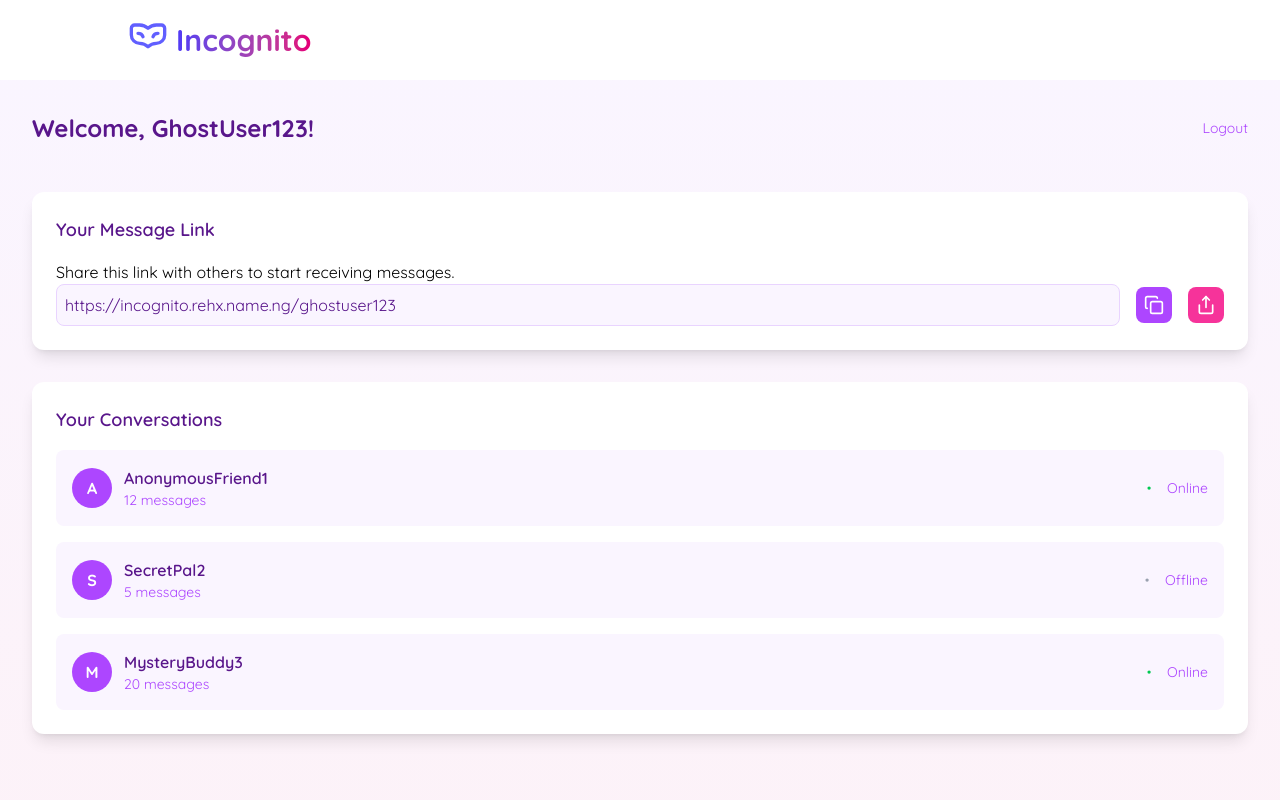
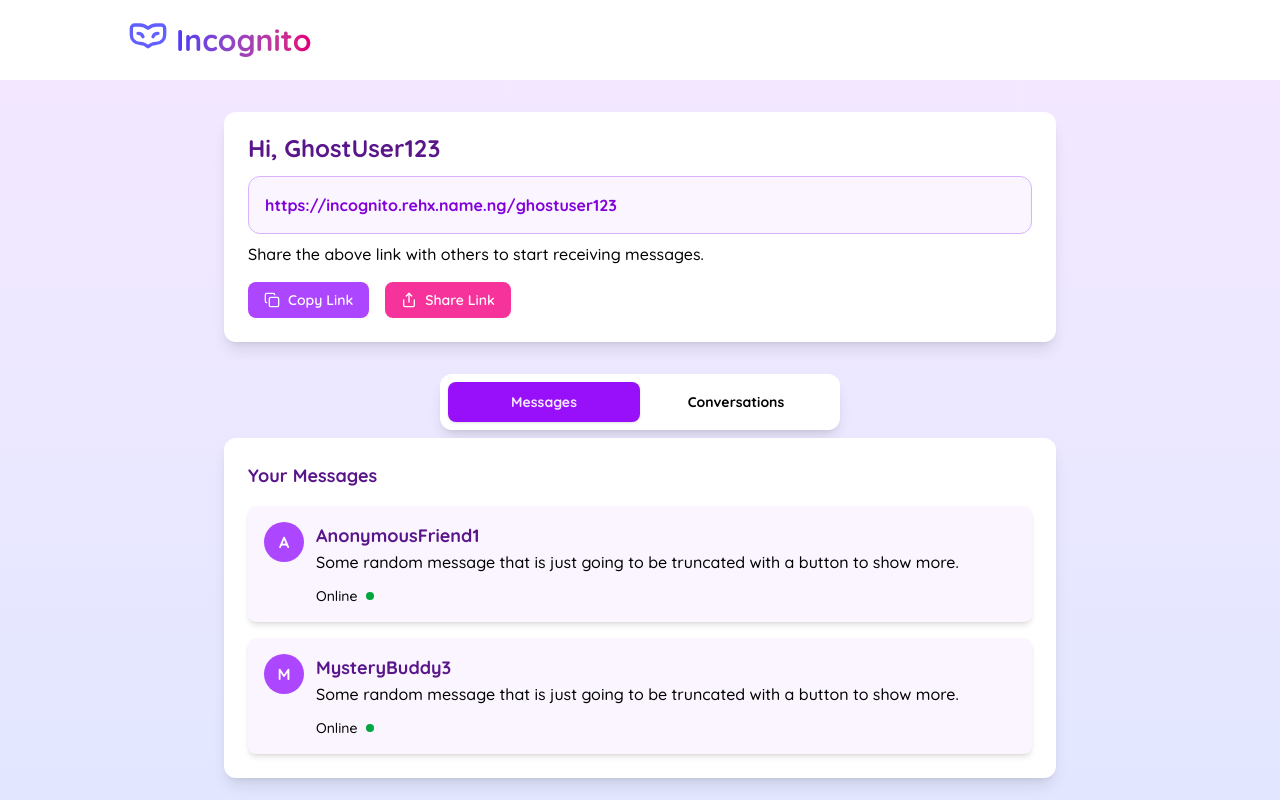
Before and after one commit to ajiohjesse/incognito-frontend, a React (Vite) app: page /u/messages in a window 1280 px wide. Shown: the top 800 px of the page. Built offline with nearby package versions, Linux system fonts and the light colour scheme.

Commit message:
feat design messages page

```diff
--- a/src/app.tsx
+++ b/src/app.tsx
@@ -3,6 +3,8 @@ import { QueryClient, QueryClientProvider } from '@tanstack/react-query';
 import HomePage from './pages/homepage';
 import Layout from './pages/layout';
 import Dashboard from './pages/dashboard';
+import Conversation from './pages/conversation';
+import Message from './pages/message';
 
 const queryClient = new QueryClient({});
 
@@ -14,8 +16,11 @@ function App() {
           <Route element={<Layout />}>
             <Route index element={<HomePage />} />
             <Route path="u/messages" element={<Dashboard />} />
-            <Route path="u/messages/:conversationId" element={<Dashboard />} />
-            <Route path=":username" element={<Username />} />
+            <Route
+              path="u/messages/:conversationId"
+              element={<Conversation />}
+            />
+            <Route path=":username" element={<Message />} />
           </Route>
         </Routes>
       </BrowserRouter>
@@ -24,7 +29,3 @@ function App() {
 }
 
 export default App;
-
-const Username = () => {
-  return <>Hello</>;
-};
--- /dev/null
+++ b/src/components/conversations.tsx
@@ -0,0 +1,70 @@
+import { useState } from 'react';
+
+const Conversations = () => {
+  const [conversations] = useState<
+    Array<{
+      id: string;
+      friendUsername: string;
+      messageCount: number;
+      isActive: boolean;
+    }>
+  >([
+    {
+      id: '1',
+      friendUsername: 'AnonymousFriend1',
+      messageCount: 12,
+      isActive: true,
+    },
+    { id: '2', friendUsername: 'SecretPal2', messageCount: 5, isActive: false },
+    {
+      id: '3',
+      friendUsername: 'MysteryBuddy3',
+      messageCount: 20,
+      isActive: true,
+    },
+  ]);
+  return (
+    <section className="bg-white p-6 rounded-xl shadow-lg">
+      <h2 className="text-lg font-bold text-purple-900 mb-4">
+        Your Conversations
+      </h2>
+      <div className="space-y-4">
+        {conversations.map(convo => (
+          <a
+            href="#"
+            key={convo.id}
+            className="p-4 block bg-purple-50 rounded-lg hover:bg-purple-200 transition-colors shadow-md"
+          >
+            <span className="flex gap-3">
+              <span className="w-10 h-10 shrink-0 bg-purple-500 rounded-full flex items-center justify-center text-white font-bold">
+                {convo.friendUsername[0]}
+              </span>
+
+              <span className="grid">
+                <span className="font-bold text-lg text-purple-900">
+                  {convo.friendUsername}
+                </span>
+                <span className="text-purple-500 font-medium">
+                  {convo.messageCount} messages
+                </span>
+
+                <span className="flex font-medium items-center gap-2 mt-3">
+                  <span className="text-sm">
+                    {convo.isActive ? 'Online' : 'Offline'}
+                  </span>
+                  {convo.isActive ? (
+                    <span className="size-2 rounded-full bg-green-600" />
+                  ) : (
+                    <span className="size-2 rounded-full bg-rose-600" />
+                  )}
+                </span>
+              </span>
+            </span>
+          </a>
+        ))}
+      </div>
+    </section>
+  );
+};
+
+export default Conversations;
--- /dev/null
+++ b/src/components/messages.tsx
@@ -0,0 +1,66 @@
+import { useState } from 'react';
+
+const Messages = () => {
+  const [conversations] = useState<
+    Array<{
+      id: string;
+      friendUsername: string;
+      message: string;
+    }>
+  >([
+    {
+      id: '1',
+      friendUsername: 'AnonymousFriend1',
+      message:
+        'Some random message that is just going to be truncated with a button to show more.',
+    },
+    {
+      id: '3',
+      friendUsername: 'MysteryBuddy3',
+      message:
+        'Some random message that is just going to be truncated with a button to show more.',
+    },
+  ]);
+  return (
+    <section className="bg-white p-6 rounded-xl shadow-lg">
+      <h2 className="text-lg font-bold text-purple-900 mb-4">Your Messages</h2>
+      <div className="space-y-4">
+        {conversations.map(convo => (
+          <a
+            href="#"
+            key={convo.id}
+            className=" block p-4 bg-purple-50 rounded-lg hover:bg-purple-200 transition-colors shadow-md"
+          >
+            <span className="flex gap-3">
+              <span className="w-10 h-10 shrink-0 bg-purple-500 rounded-full flex items-center justify-center text-white font-bold">
+                {convo.friendUsername[0]}
+              </span>
+
+              <span>
+                <span className="font-bold text-lg text-purple-900">
+                  {convo.friendUsername}
+                </span>
+                <span className="font-medium line-clamp-1">
+                  {convo.message}
+                </span>
+
+                <span className="flex font-medium items-center gap-2 mt-3">
+                  <span className="text-sm">
+                    {convo.message ? 'Online' : 'Offline'}
+                  </span>
+                  {convo.message ? (
+                    <span className="size-2 rounded-full bg-green-600" />
+                  ) : (
+                    <span className="size-2 rounded-full bg-rose-600" />
+                  )}
+                </span>
+              </span>
+            </span>
+          </a>
+        ))}
+      </div>
+    </section>
+  );
+};
+
+export default Messages;
--- /dev/null
+++ b/src/components/ui/tabs.tsx
@@ -0,0 +1,50 @@
+'use client';
+
+import * as React from 'react';
+import * as TabsPrimitive from '@radix-ui/react-tabs';
+
+const Tabs = TabsPrimitive.Root;
+
+const TabsList = React.forwardRef<
+  React.ElementRef<typeof TabsPrimitive.List>,
+  React.ComponentPropsWithoutRef<typeof TabsPrimitive.List>
+>(({ className, ...props }, ref) => (
+  <TabsPrimitive.List
+    ref={ref}
+    className={
+      'flex h-14 shadow-lg w-[min(80vw,400px)] mx-auto items-center justify-center rounded-xl bg-white p-2 text-purple-900' +
+      className
+    }
+    {...props}
+  />
+));
+TabsList.displayName = TabsPrimitive.List.displayName;
+
+const TabsTrigger = React.forwardRef<
+  React.ElementRef<typeof TabsPrimitive.Trigger>,
+  React.ComponentPropsWithoutRef<typeof TabsPrimitive.Trigger>
+>(({ ...props }, ref) => (
+  <TabsPrimitive.Trigger
+    ref={ref}
+    className="flex flex-1 h-full items-center justify-center whitespace-nowrap rounded-lg px-3 py-1.5 text-sm font-bold ring-offset-white transition-all focus-visible:outline-none focus-visible:ring-2 focus-visible:ring-ring focus-visible:ring-offset-2 disabled:pointer-events-none disabled:opacity-50 data-[state=active]:bg-purple-600 data-[state=active]:text-purple-100 data-[state=active]:shadow-sm"
+    {...props}
+  />
+));
+TabsTrigger.displayName = TabsPrimitive.Trigger.displayName;
+
+const TabsContent = React.forwardRef<
+  React.ElementRef<typeof TabsPrimitive.Content>,
+  React.ComponentPropsWithoutRef<typeof TabsPrimitive.Content>
+>(({ className, ...props }, ref) => (
+  <TabsPrimitive.Content
+    ref={ref}
+    className={
+      'mt-2 ring-offset-white focus-visible:outline-none focus-visible:ring-2 focus-visible:ring-purple-500 focus-visible:ring-offset-2 ' +
+      className
+    }
+    {...props}
+  />
+));
+TabsContent.displayName = TabsPrimitive.Content.displayName;
+
+export { Tabs, TabsList, TabsTrigger, TabsContent };
--- /dev/null
+++ b/src/pages/conversation.tsx
@@ -0,0 +1,5 @@
+const Conversation = () => {
+  return <div>Conversation page</div>;
+};
+
+export default Conversation;
--- a/src/pages/dashboard.tsx
+++ b/src/pages/dashboard.tsx
@@ -1,33 +1,20 @@
-import { CopyIcon, DotIcon, ShareIcon } from 'lucide-react';
+import { CopyIcon, ShareIcon } from 'lucide-react';
 import { useState } from 'react';
 // import { CopyIcon, ShareIcon, OnlineIcon, OfflineIcon } from './Icons';
+import Messages from '../components/messages';
+import Conversations from '../components/conversations';
+import {
+  Tabs,
+  TabsContent,
+  TabsList,
+  TabsTrigger,
+} from '../components/ui/tabs';
+
 const Dashboard = () => {
   const [username] = useState<string>('GhostUser123');
   const [messageLink] = useState<string>(
     'https://incognito.rehx.name.ng/ghostuser123'
   );
-  const [conversations] = useState<
-    Array<{
-      id: string;
-      friendUsername: string;
-      messageCount: number;
-      isActive: boolean;
-    }>
-  >([
-    {
-      id: '1',
-      friendUsername: 'AnonymousFriend1',
-      messageCount: 12,
-      isActive: true,
-    },
-    { id: '2', friendUsername: 'SecretPal2', messageCount: 5, isActive: false },
-    {
-      id: '3',
-      friendUsername: 'MysteryBuddy3',
-      messageCount: 20,
-      isActive: true,
-    },
-  ]);
 
   const copyLink = () => {
     navigator.clipboard.writeText(messageLink);
@@ -43,83 +30,52 @@ const Dashboard = () => {
   };
 
   return (
-    <div className="min-h-screen bg-gradient-to-b from-purple-50 to-pink-50 p-8">
-      {/* Header */}
-      <header className="flex justify-between items-center mb-12">
-        <h1 className="text-2xl font-bold text-purple-900">
-          Welcome, {username}!
-        </h1>
-        <button className="text-sm text-purple-500 hover:text-purple-700">
-          Logout
-        </button>
-      </header>
-
+    <div className="bg-gradient-to-b from-purple-100 to-indigo-100">
+      <div className="min-h-screen max-w-4xl mx-auto p-4 md:p-8">
         {/* Message Link Section */}
         <section className="bg-white p-6 rounded-xl shadow-lg mb-8">
-        <h2 className="text-lg font-semibold text-purple-900 mb-4">
-          Your Message Link
-        </h2>
-        <p>Share this link with others to start receiving messages.</p>
-        <div className="flex items-center gap-4">
-          <input
-            type="text"
-            value={messageLink}
-            readOnly
-            className="flex-1 p-2 border font-mediumzz border-purple-200 rounded-lg text-purple-900 bg-purple-50"
-          />
+          <h1 className="font-bold text-2xl mb-4 text-purple-900 break-words leading-6">
+            Hi, {username}
+          </h1>
+          <p className="p-4 bg-purple-50 border break-words border-purple-300 rounded-xl text-purple-700 font-bold">
+            {messageLink}
+          </p>
+          <p className="font-medium mt-2 mb-4">
+            Share the above link with others to start receiving messages.
+          </p>
+          <div className="flex flex-wrap items-center gap-4">
             <button
               onClick={copyLink}
-            className="p-2 bg-purple-500 text-white rounded-lg hover:bg-purple-600 transition-colors"
+              className="py-2 px-4 flex text-sm items-center font-semibold gap-2 bg-purple-500 text-white rounded-lg hover:bg-purple-600 transition-colors"
             >
-            <CopyIcon className="w-5 h-5" />
+              <CopyIcon className="size-4" />
+              Copy Link
             </button>
             <button
               onClick={shareLink}
-            className="p-2 bg-pink-500 text-white rounded-lg hover:bg-pink-600 transition-colors"
+              className="py-2 px-4 flex text-sm items-center font-semibold gap-2  bg-pink-500 text-white rounded-lg hover:bg-pink-600 transition-colors"
             >
-            <ShareIcon className="w-5 h-5" />
+              <ShareIcon className="size-4" />
+              Share Link
             </button>
           </div>
         </section>
 
-      {/* Conversations List */}
-      <section className="bg-white p-6 rounded-xl shadow-lg">
-        <h2 className="text-lg font-semibold text-purple-900 mb-4">
-          Your Conversations
-        </h2>
-        <div className="space-y-4">
-          {conversations.map(convo => (
-            <div
-              key={convo.id}
-              className="flex items-center justify-between p-4 bg-purple-50 rounded-lg hover:bg-purple-100 transition-colors"
-            >
-              <div className="flex items-center gap-3">
-                <div className="w-10 h-10 bg-purple-500 rounded-full flex items-center justify-center text-white font-bold">
-                  {convo.friendUsername[0]}
-                </div>
         <div>
-                  <p className="font-semibold text-purple-900">
-                    {convo.friendUsername}
-                  </p>
-                  <p className="text-sm text-purple-500">
-                    {convo.messageCount} messages
-                  </p>
+          <Tabs defaultValue="messages" className="">
+            <TabsList>
+              <TabsTrigger value="messages">Messages</TabsTrigger>
+              <TabsTrigger value="conversations">Conversations</TabsTrigger>
+            </TabsList>
+            <TabsContent value="messages">
+              <Messages />
+            </TabsContent>
+            <TabsContent value="conversations">
+              <Conversations />
+            </TabsContent>
+          </Tabs>
         </div>
       </div>
-              <div className="flex items-center gap-2">
-                {convo.isActive ? (
-                  <DotIcon className="w-5 h-5 text-green-500" />
-                ) : (
-                  <DotIcon className="w-5 h-5 text-gray-400" />
-                )}
-                <span className="text-sm text-purple-500">
-                  {convo.isActive ? 'Online' : 'Offline'}
-                </span>
-              </div>
-            </div>
-          ))}
-        </div>
-      </section>
     </div>
   );
 };
--- /dev/null
+++ b/src/pages/message.tsx
@@ -0,0 +1,5 @@
+const Message = () => {
+  return <div>Message</div>;
+};
+
+export default Message;
```
Lines whose indentation alone changed are shown as unchanged.
